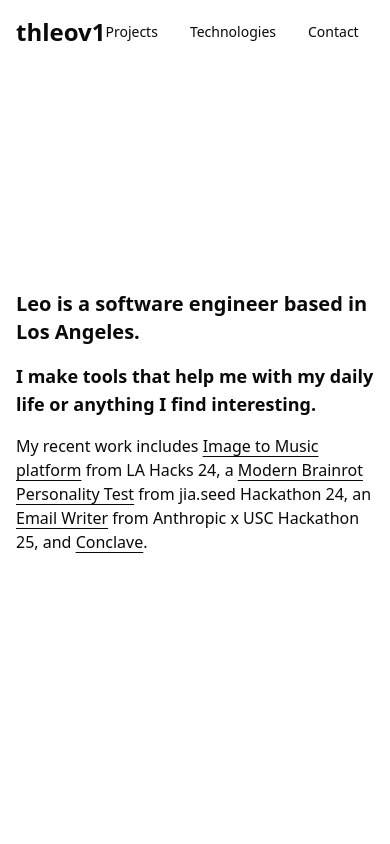
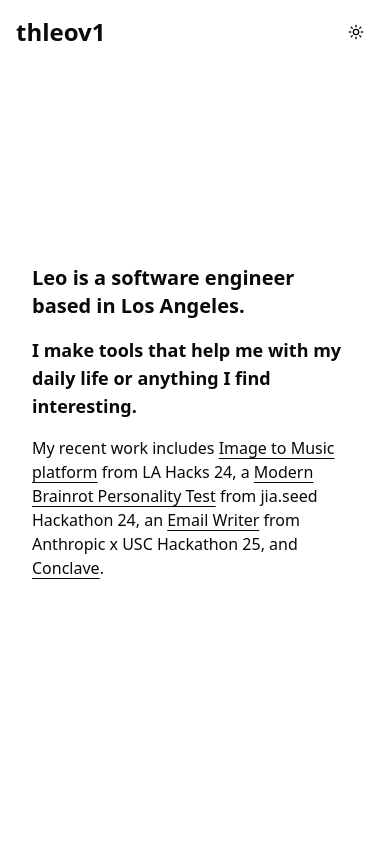
Before and after one commit to THL-Leo/thl-v1, a Next.js app: page / in a window 390 px wide. Shown: the top 844 px of the page. Built offline with nearby package versions, Linux system fonts and the light colour scheme.

Commit message:
made the website responsive for phone users

```diff
--- a/src/components/Navbar.tsx
+++ b/src/components/Navbar.tsx
@@ -1,6 +1,13 @@
 'use client'
 
 import { ThemeToggle } from './ThemeToggle'
+
+const navLinks = [
+  { href: "#projects", label: "Projects" },
+  { href: "#technologies", label: "Technologies" },
+  { href: "#contact", label: "Contact" },
+  { href: "/resume.pdf", label: "Resume" },
+]
 
 export function Navbar() {
   return (
@@ -9,21 +16,25 @@ export function Navbar() {
         <a href="/" className="text-2xl font-bold">
           thleov1
         </a>
-        <nav className="flex items-center gap-8">
-          <a href="#projects" className="text-sm hover:text-primary transition-colors">
-            Projects
-          </a>
-          <a href="#technologies" className="text-sm hover:text-primary transition-colors">
-            Technologies
-          </a>
-          <a href="#contact" className="text-sm hover:text-primary transition-colors">
-            Contact
-          </a>
-          <a href="/resume.pdf" className="text-sm hover:text-primary transition-colors">
-            Resume
-          </a>
+
+        {/* Desktop Navigation */}
+        <nav className="hidden md:flex items-center gap-8">
+          {navLinks.map((link) => (
+            <a
+              key={link.href}
+              href={link.href}
+              className="text-sm hover:text-primary transition-colors"
+            >
+              {link.label}
+            </a>
+          ))}
           <ThemeToggle />
         </nav>
+
+        {/* Mobile Navigation */}
+        <div className="md:hidden">
+          <ThemeToggle />
+        </div>
       </div>
     </header>
   )
--- a/src/components/sections/HeroSection.tsx
+++ b/src/components/sections/HeroSection.tsx
@@ -2,7 +2,7 @@
 
 export function HeroSection() {
   return (
-    <section className="min-h-screen flex flex-col items-center justify-center px-4 md:px-8 lg:px-16 relative">
+    <section className="min-h-screen flex flex-col items-center justify-center px-8 sm:px-12 md:px-16 lg:px-24 relative">
       <div className="max-w-3xl mx-auto">
         <h1 className="text-xl mb-4 font-bold">
           Leo is a software engineer based in Los Angeles.
--- a/src/components/sections/ProjectsSection.tsx
+++ b/src/components/sections/ProjectsSection.tsx
@@ -79,7 +79,7 @@ const projects = [
 
 export function ProjectsSection() {
   return (
-    <section className="py-20 px-4 md:px-8 lg:px-16" id="projects">
+    <section className="py-20 px-8 sm:px-12 md:px-16 lg:px-24" id="projects">
       <div className="max-w-6xl mx-auto">
         {projects.map((project, index) => (
           <div key={project.title} className="mb-32 last:mb-0">
--- a/src/components/sections/TechnologiesSection.tsx
+++ b/src/components/sections/TechnologiesSection.tsx
@@ -52,7 +52,7 @@ const technologies = {
 
 export function TechnologiesSection() {
   return (
-    <section className="py-20 px-4 md:px-8 lg:px-16" id="technologies">
+    <section className="py-20 px-8 sm:px-12 md:px-16 lg:px-24" id="technologies">
       <div className="max-w-6xl mx-auto">
         <div className="space-y-16 pb-20">
           {Object.entries(technologies).map(([category, techs]) => (
```
